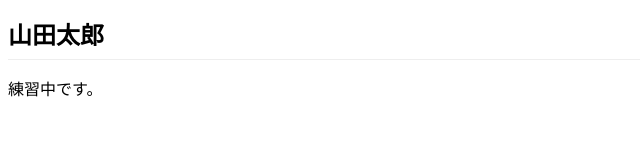
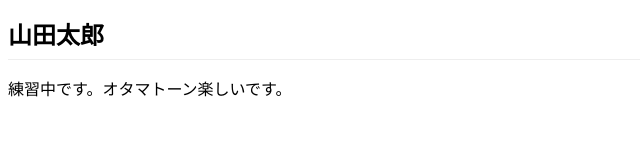
Before and after one commit to camawa556/camawa556.github.io, a plain HTML site: page index.html in a window 1280 px wide. Shown: the whole page, without its empty margins (0-640 px from the left). Drawn offline with Linux system fonts and the light colour scheme.

Commit message:
Add files via upload

```diff
--- a/index.html
+++ b/index.html
@@ -9,7 +9,7 @@
 </head>
 <body>
   <h1>山田太郎</h1>
-  <p>練習中です。</p>
+  <p>練習中です。オタマトーン楽しいです。</p>
 
 </body>
 </html>
```
